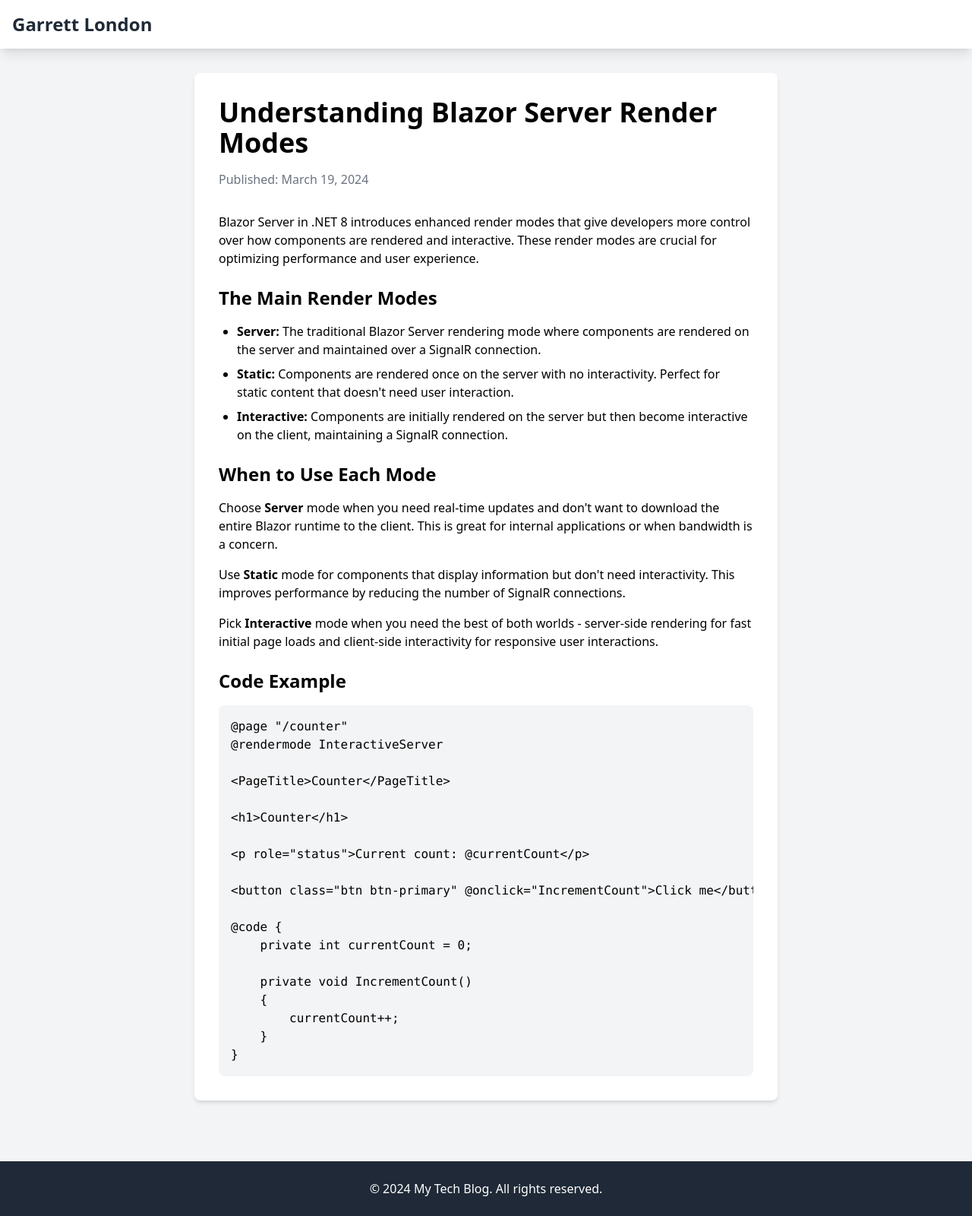
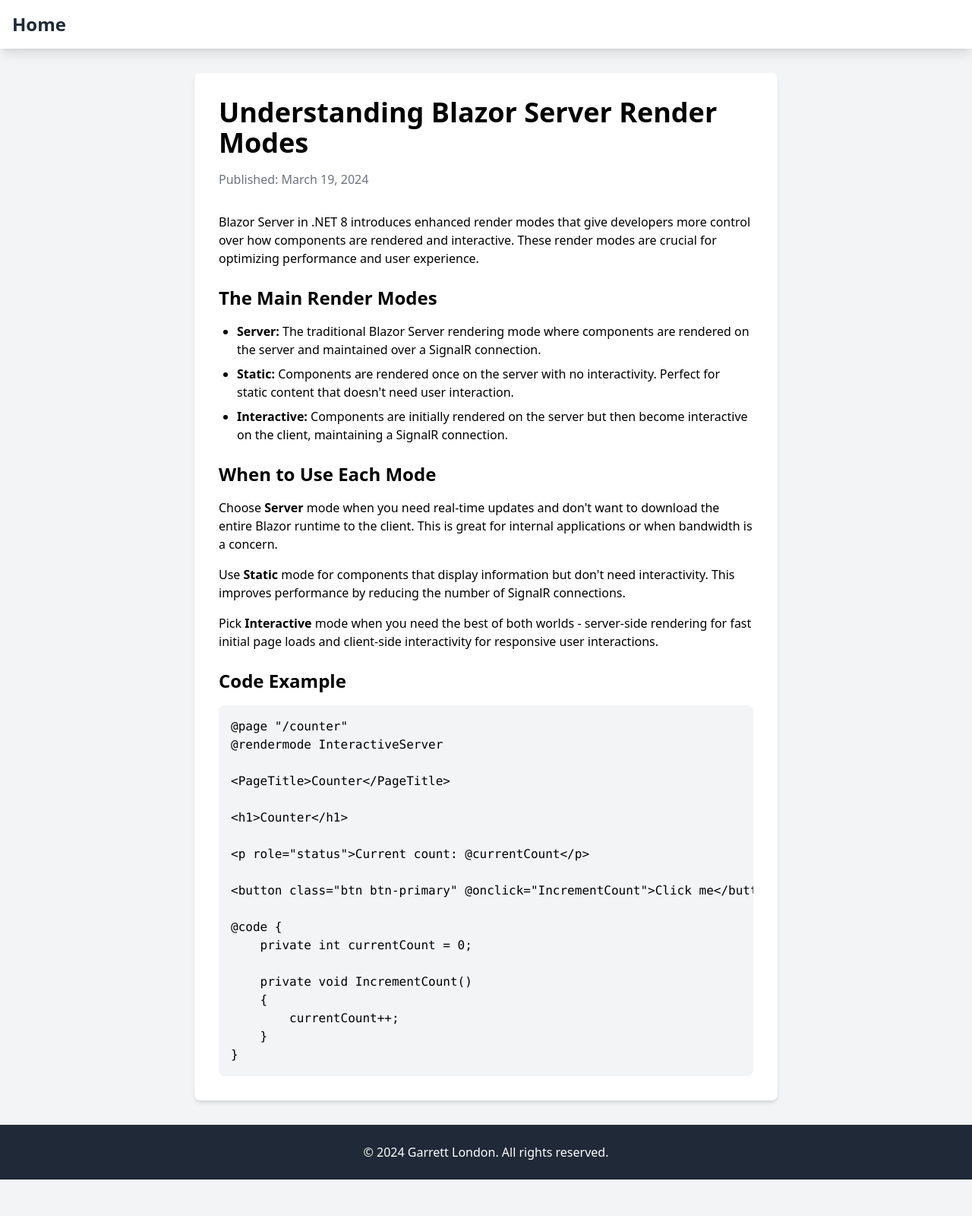
Before and after one commit to garrettlondon1/garrettlondon1.github.io, a plain HTML site: page posts/blazor-render-modes.html in a window 1280 px wide. Shown: the whole page at 76% size. After the commit the page ends 1552 px from the top, so only its background shows below. Drawn offline with nearby package versions, Linux system fonts and the light colour scheme.

Commit message:
footer fix

```diff
--- a/posts/blazor-render-modes.html
+++ b/posts/blazor-render-modes.html
@@ -1,54 +1,65 @@
 <!DOCTYPE html>
 <html lang="en">
+
 <head>
     <meta charset="UTF-8">
     <meta name="viewport" content="width=device-width, initial-scale=1.0">
     <title>Understanding Blazor Server Render Modes - Garrett London</title>
     <script src="https://cdn.tailwindcss.com"></script>
 </head>
-<body class="bg-gray-100">
+
+<body class="bg-gray-100 min-h-screen flex flex-col">
     <nav class="bg-white shadow-lg p-4">
         <div class="container mx-auto">
-            <a href="../index.html" class="text-2xl font-bold text-gray-800">Garrett London</a>
+            <a href="../index.html" class="text-2xl font-bold text-gray-800">Home</a>
         </div>
     </nav>
 
-    <main class="container mx-auto px-4 py-8">
+    <main class="container mx-auto px-4 py-8 flex-grow">
         <article class="max-w-3xl mx-auto bg-white rounded-lg shadow-md p-8">
             <h1 class="text-4xl font-bold mb-4">Understanding Blazor Server Render Modes</h1>
             <div class="text-gray-500 mb-8">Published: March 19, 2024</div>
 
             <div class="prose lg:prose-xl">
                 <p class="mb-4">
-                    Blazor Server in .NET 8 introduces enhanced render modes that give developers more control over how components are rendered and interactive. These render modes are crucial for optimizing performance and user experience.
+                    Blazor Server in .NET 8 introduces enhanced render modes that give developers more control over how
+                    components are rendered and interactive. These render modes are crucial for optimizing performance
+                    and user experience.
                 </p>
 
                 <h2 class="text-2xl font-bold mt-6 mb-4">The Main Render Modes</h2>
 
                 <ul class="list-disc pl-6 mb-6">
                     <li class="mb-2">
-                        <strong>Server:</strong> The traditional Blazor Server rendering mode where components are rendered on the server and maintained over a SignalR connection.
+                        <strong>Server:</strong> The traditional Blazor Server rendering mode where components are
+                        rendered on the server and maintained over a SignalR connection.
                     </li>
                     <li class="mb-2">
-                        <strong>Static:</strong> Components are rendered once on the server with no interactivity. Perfect for static content that doesn't need user interaction.
+                        <strong>Static:</strong> Components are rendered once on the server with no interactivity.
+                        Perfect for static content that doesn't need user interaction.
                     </li>
                     <li class="mb-2">
-                        <strong>Interactive:</strong> Components are initially rendered on the server but then become interactive on the client, maintaining a SignalR connection.
+                        <strong>Interactive:</strong> Components are initially rendered on the server but then become
+                        interactive on the client, maintaining a SignalR connection.
                     </li>
                 </ul>
 
                 <h2 class="text-2xl font-bold mt-6 mb-4">When to Use Each Mode</h2>
 
                 <p class="mb-4">
-                    Choose <strong>Server</strong> mode when you need real-time updates and don't want to download the entire Blazor runtime to the client. This is great for internal applications or when bandwidth is a concern.
+                    Choose <strong>Server</strong> mode when you need real-time updates and don't want to download the
+                    entire Blazor runtime to the client. This is great for internal applications or when bandwidth is a
+                    concern.
                 </p>
 
                 <p class="mb-4">
-                    Use <strong>Static</strong> mode for components that display information but don't need interactivity. This improves performance by reducing the number of SignalR connections.
+                    Use <strong>Static</strong> mode for components that display information but don't need
+                    interactivity. This improves performance by reducing the number of SignalR connections.
                 </p>
 
                 <p class="mb-4">
-                    Pick <strong>Interactive</strong> mode when you need the best of both worlds - server-side rendering for fast initial page loads and client-side interactivity for responsive user interactions.
+                    Pick <strong>Interactive</strong> mode when you need the best of both worlds - server-side rendering
+                    for fast initial page loads and client-side interactivity for responsive user interactions.
                 </p>
 
                 <h2 class="text-2xl font-bold mt-6 mb-4">Code Example</h2>
@@ -77,10 +88,11 @@
         </article>
     </main>
 
-    <footer class="bg-gray-800 text-white py-6 mt-12">
+    <footer class="bg-gray-800 text-white py-6 mt-auto">
         <div class="container mx-auto px-4 text-center">
-            <p>&copy; 2024 My Tech Blog. All rights reserved.</p>
+            <p>&copy; 2024 Garrett London. All rights reserved.</p>
         </div>
     </footer>
 </body>
+
 </html>
```
Also changed, not shown: index.html (+4 -4 lines).
